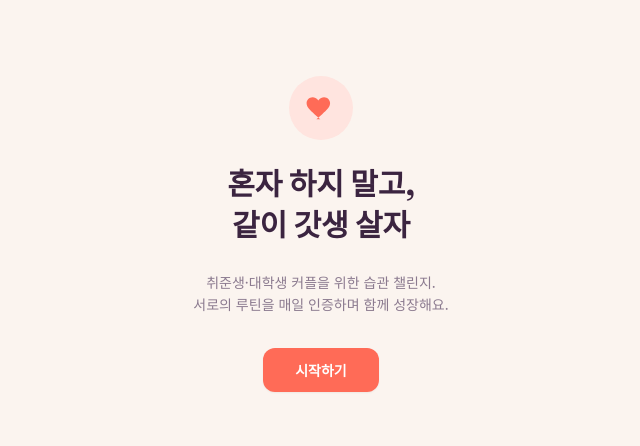
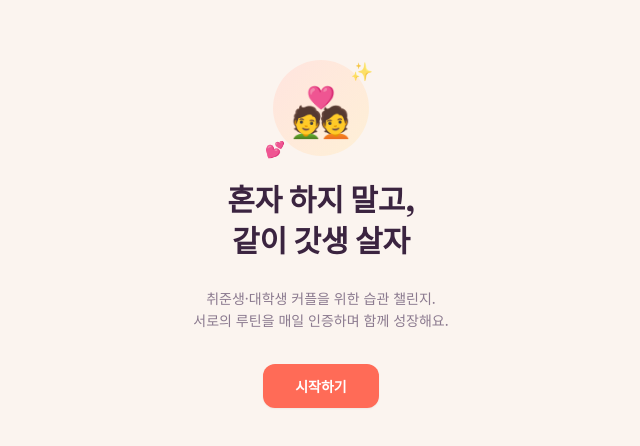
Before and after one commit to ryu-min-ji/gatsaeng-couple, a Next.js app: page / in a window 1280 px wide. Shown: the part 166-612 px from the top of the page, without its empty margins (319-959 px from the left). Built offline with nearby package versions, Linux system fonts and the light colour scheme.

Commit message:
feat: 랜딩/로그인 화면에 커플 이모지 뱃지 추가
첫 화면이 텅 비어 보인다는 피드백에 맞춰, 하트 아이콘만 있던 자리에
💑 이모지 + 반짝임/하트 장식을 곁들인 CoupleBadge를 랜딩·로그인
페이지에 추가.

```diff
--- a/src/app/login/page.tsx
+++ b/src/app/login/page.tsx
@@ -3,6 +3,7 @@
 import { Suspense } from "react";
 import { useSearchParams } from "next/navigation";
 import { createClient } from "@/lib/supabase/client";
+import CoupleBadge from "@/components/CoupleBadge";
 
 function LoginError() {
   const searchParams = useSearchParams();
@@ -29,6 +30,7 @@ export default function LoginPage() {
 
   return (
     <main className="mx-auto flex min-h-screen max-w-md flex-col items-center justify-center gap-8 px-6 text-center">
+      <CoupleBadge />
       <div>
         <h1 className="font-display text-2xl font-bold text-plum dark:text-white">갓생커플</h1>
         <p className="mt-2 text-sm text-ink-muted">로그인하고 파트너와 연결해보세요</p>
--- a/src/app/page.tsx
+++ b/src/app/page.tsx
@@ -1,10 +1,10 @@
 import Link from "next/link";
-import HeartBadge from "@/components/HeartBadge";
+import CoupleBadge from "@/components/CoupleBadge";
 
 export default function LandingPage() {
   return (
     <main className="mx-auto flex min-h-screen max-w-md flex-col items-center justify-center gap-6 px-6 text-center">
-      <HeartBadge />
+      <CoupleBadge />
       <h1 className="font-display text-3xl font-bold leading-snug text-plum dark:text-white">
         혼자 하지 말고,
         <br />
--- /dev/null
+++ b/src/components/CoupleBadge.tsx
@@ -0,0 +1,27 @@
+type Props = {
+  size?: "md" | "lg";
+};
+
+export default function CoupleBadge({ size = "lg" }: Props) {
+  const dimension = size === "lg" ? "h-24 w-24" : "h-16 w-16";
+  const emojiSize = size === "lg" ? "text-5xl" : "text-3xl";
+
+  return (
+    <div className={`relative flex ${dimension} items-center justify-center`}>
+      <div className="absolute inset-0 rounded-full bg-gradient-to-br from-coral-soft to-amber-soft" />
+      <span className={`relative ${emojiSize}`} role="img" aria-label="커플">
+        💑
+      </span>
+      <span
+        className="absolute -right-1 -top-1 text-lg motion-safe:animate-pulse"
+        role="img"
+        aria-hidden="true"
+      >
+        ✨
+      </span>
+      <span className="absolute -bottom-1 -left-2 text-base" role="img" aria-hidden="true">
+        💕
+      </span>
+    </div>
+  );
+}
```
